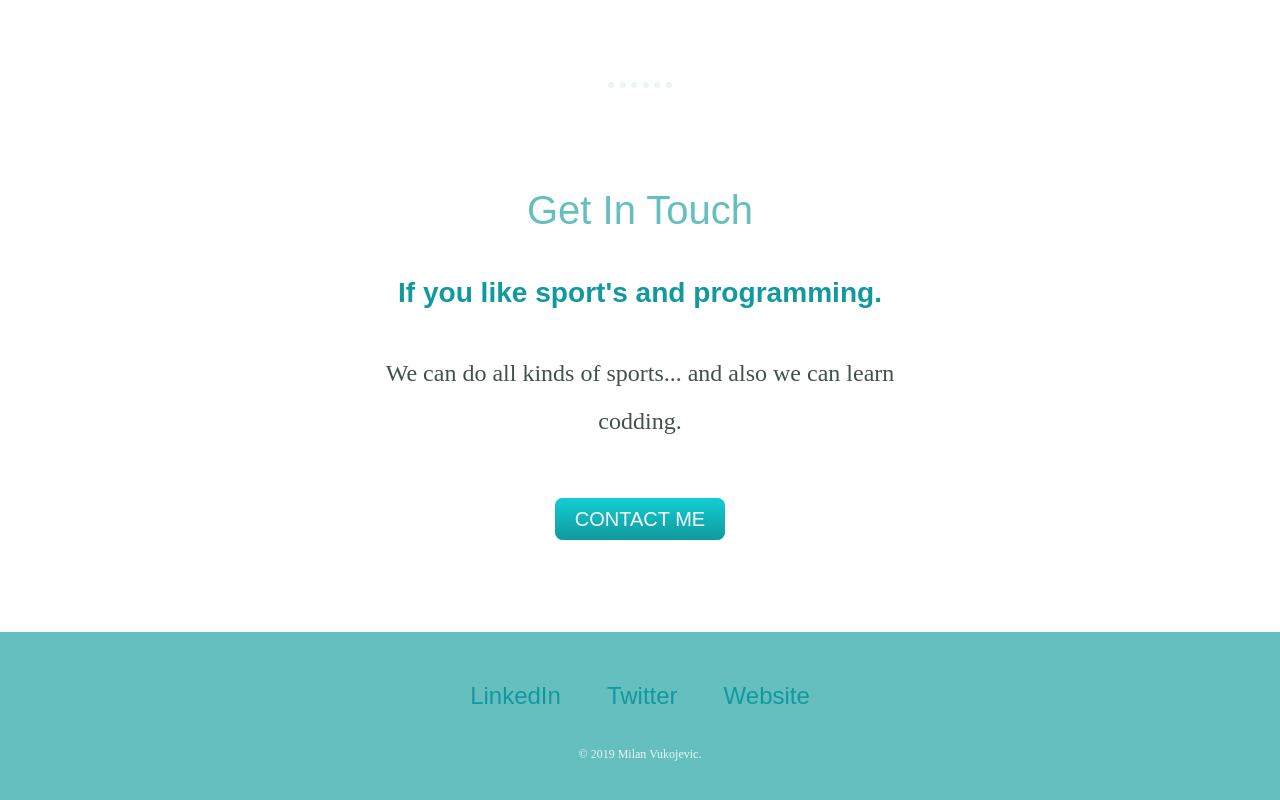
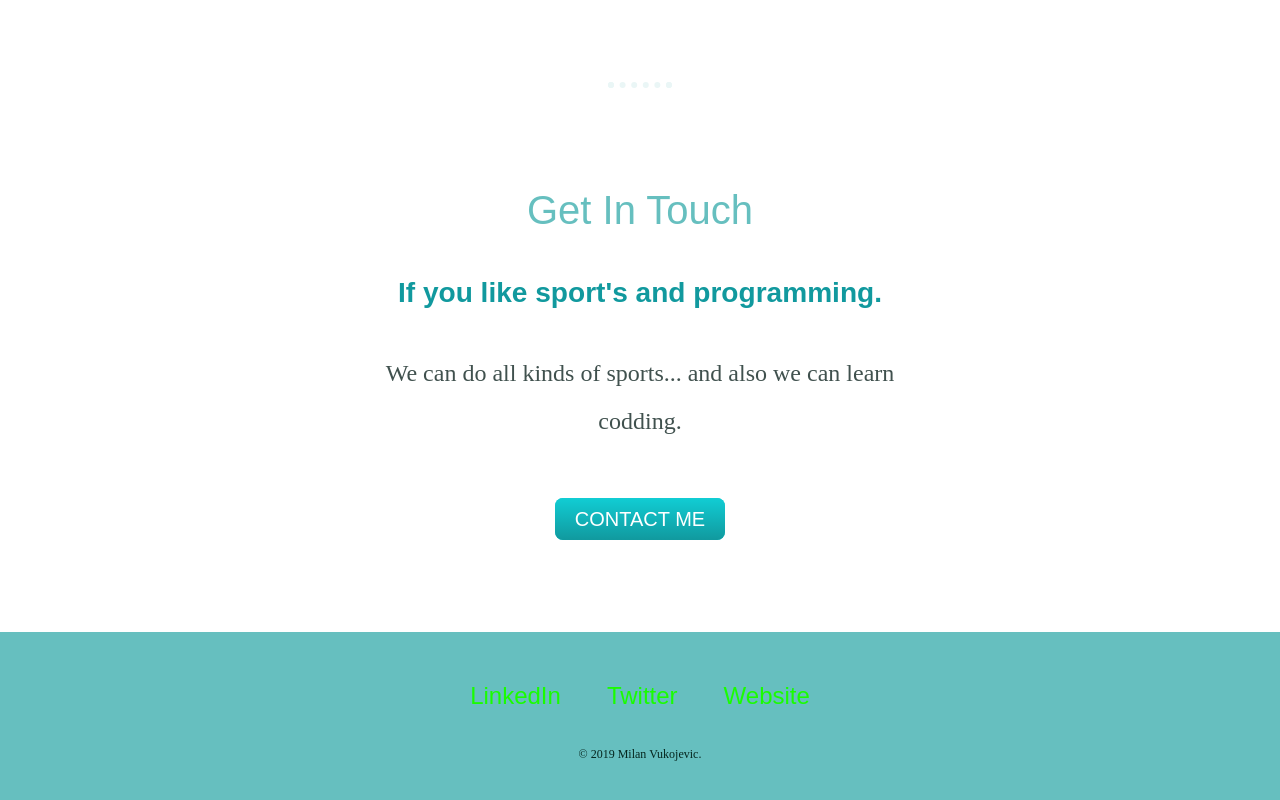
Before and after one commit to lanchemi84/cv_site, a plain HTML site: page index.html in a window 1280 px wide. Shown: the part 2254-3054 px from the top of the page. Drawn offline with Linux system fonts and the light colour scheme; a web font is replaced by a local one.

Commit message:
Update novi.css

```diff
--- a/css/novi.css
+++ b/css/novi.css
@@ -39,7 +39,7 @@ hr {
   margin: 100px auto;
 }
 a {
-  color:  #11999E;
+  color:  #1afd00;
   font-family: 'Montserrat', sans-serif;
   margin: 10px 20px;
   text-decoration: none;
@@ -93,7 +93,7 @@ margin: 40px auto 60px;
 }
 
 .copyright {
-  color: #eaf6f6;
+  color: #05261e;
   font-size: 0.75rem;
   padding: 20px 0;
 
```
